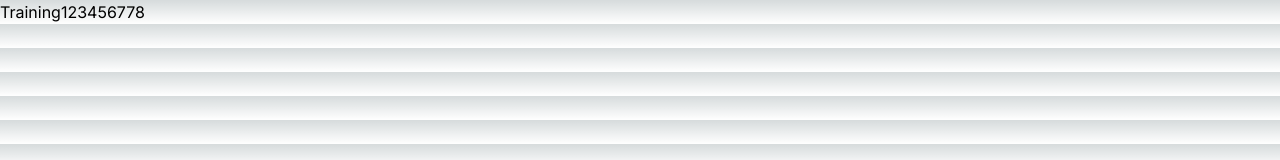
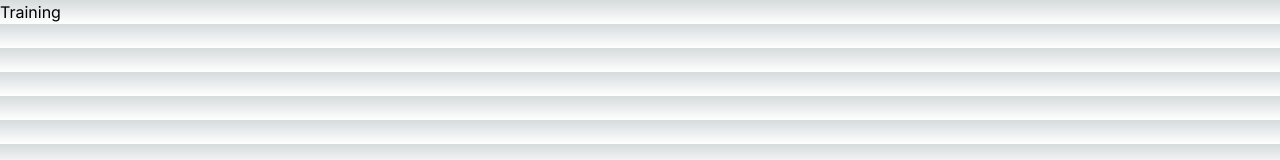
Before and after one commit to salmanmaricar/adaaptive, a Next.js app: page /training in a window 1280 px wide. Shown: the top 160 px of the page. Built offline with nearby package versions, Linux system fonts and the light colour scheme.

Commit message:
change the header for trainingg page

```diff
--- a/src/app/training/page.tsx
+++ b/src/app/training/page.tsx
@@ -1,3 +1,3 @@
 export default function Training() {
-    return <div>Training123456778</div>
+    return <div>Training</div>
   }
```
